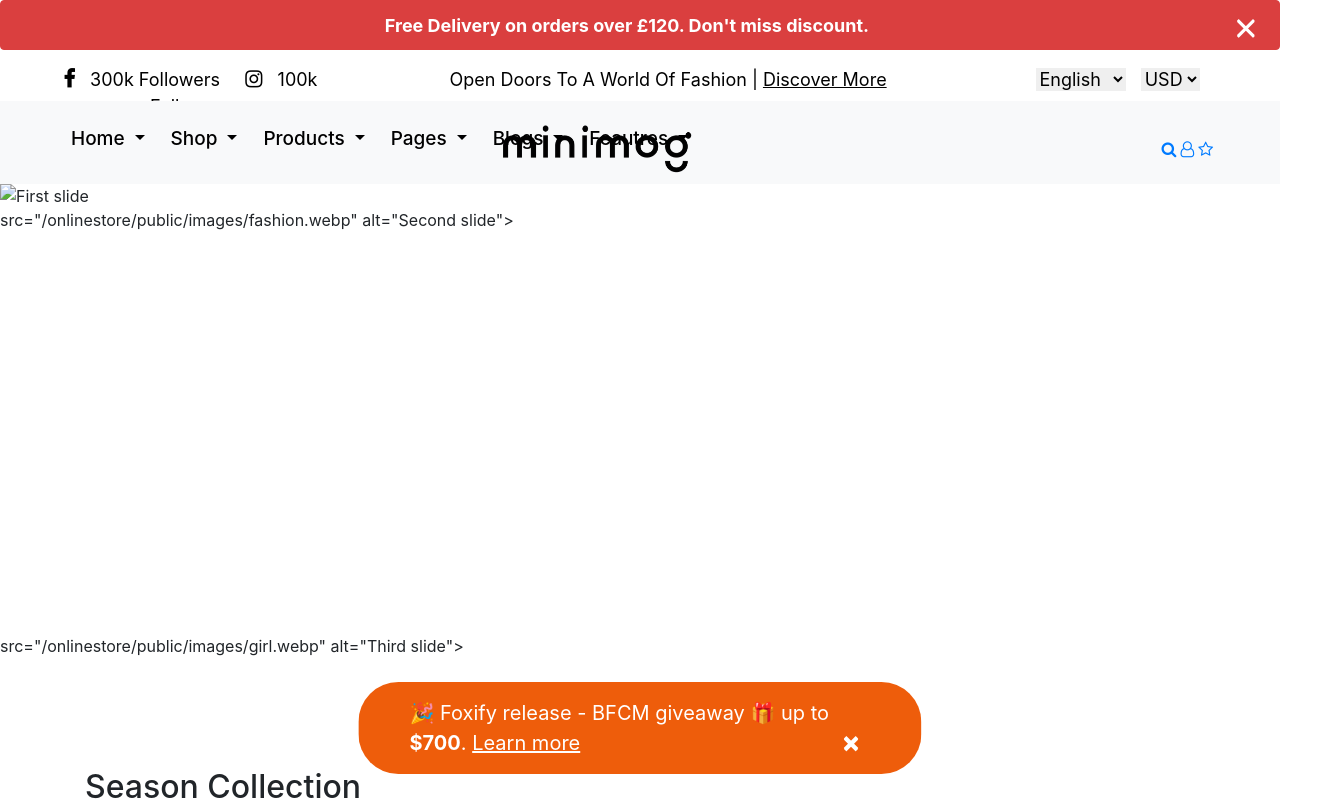
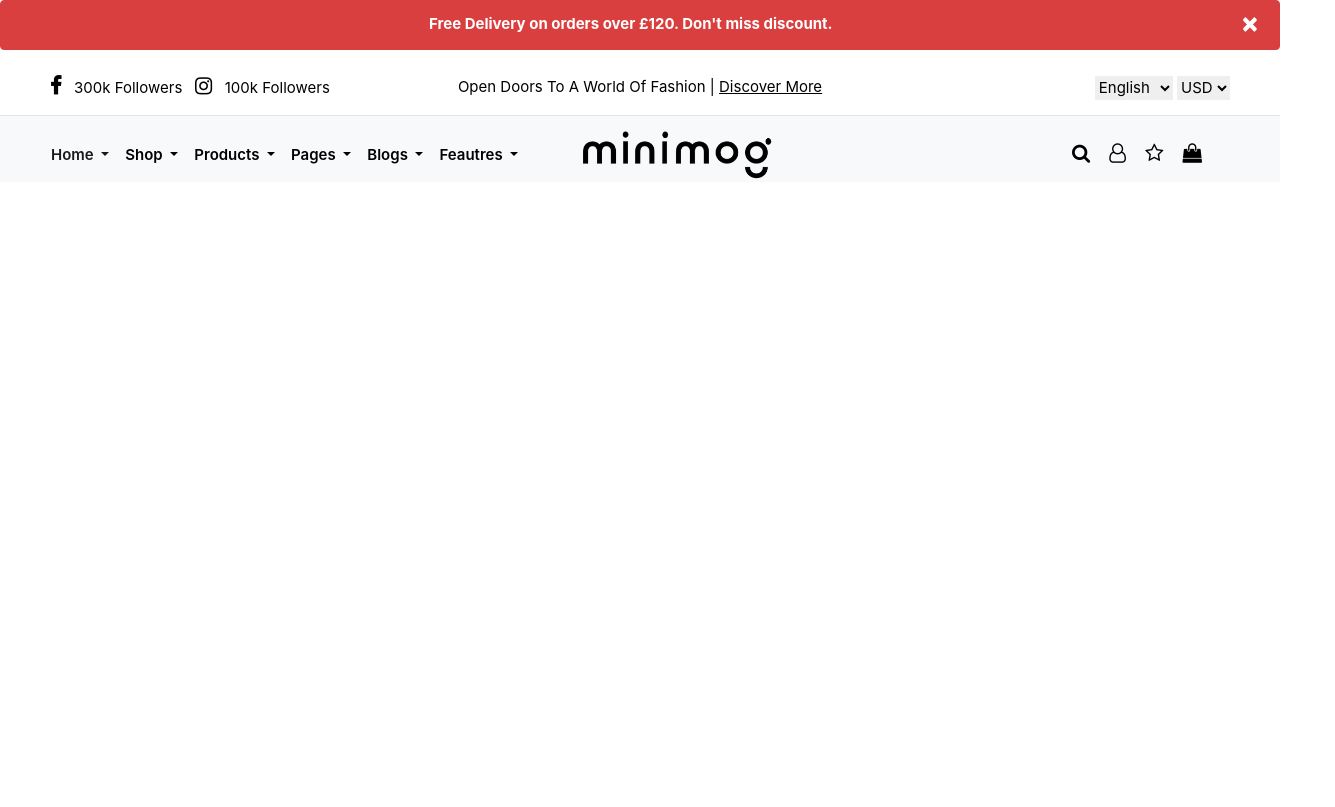
Before and after one commit to godwill00/minimog-clone, a plain HTML site: page src/index.html in a window 1280 px wide. Shown: the whole page, 1335 px wide, since content can reach past the window. Drawn offline with nearby package versions, Linux system fonts and the light colour scheme.

Commit message:
Worked on UI optimization + navbar fixes

```diff
--- a/public/css/index.css
+++ b/public/css/index.css
@@ -1,3 +1,10 @@
+body {
+    width: 100%;
+    height: 100%;
+    font-size: 15px;
+}
+
+
 .alert-danger {
     color: white;
     background-color: #da3f3f;
@@ -7,21 +14,22 @@
 }
 
 .head {
-    position: relative;
-    bottom: 1px;
-    font-size: large;
+    font-size: 15px;
 }
 
 div.followers-div {
-    width: 25%;
+    width: 27%;
+    display: flex;
 }
 
 div.more {
-    width: 60%;
+    /* width: 60%; */
 }
 
 div.drop {
-    width: 20%;
+    width: 27%;
+    display: flex;
+    justify-content: flex-end;
 }
 
 .close div {
@@ -37,8 +45,8 @@ a.close {
 }
 
 div.times {
-    font-weight: 300;
-    font-size: 40px;
+    font-size: 27px;
+    padding-bottom: 5px;
 }
 
 .close {
@@ -112,14 +120,14 @@ i.fa.fa-instagram {
     background-color: white;
     border-color: black;
     text-align: center;
-    height: 35px;
-    padding-left: 50px;
-    padding-right: 50px;
+    height: auto;
     display: flex;
     flex-direction: row;
     justify-content: space-between;
-    font-size: large;
     font-weight: 400;
+    padding: 10px 50px 15px 50px;
+    font-size: 15px;
+    border-bottom: 0.3px solid #e4e4e4;
 }
 
 .navbar {
@@ -138,8 +146,6 @@ i.fa.fa-instagram {
 }
 
 .mini-logo {
-    right: 40%;
-    position: relative;
 }
 
 .swipper-pagination {
@@ -208,3 +214,20 @@ div.fa{
 .navbar-light .navbar-nav .nav-link {
     color: black;
 }
+
+.bolder {
+    font-weight: 600;
+}
+
+.navbar-icons a {
+    color: #000;
+    padding-right: 15px;
+}
+
+.navbar-icons a .fa-2x {
+    font-size: 1.3em;
+}
+
+.nav-item .dark-border:hover {
+    border-bottom: 2px solid #000;
+}
--- a/src/index.html
+++ b/src/index.html
@@ -35,7 +35,7 @@
     </div>
 
 
-    <nav class="first-nav">
+    <div class="first-nav">
         <div class="followers-div">
             <a class="followers" href="#">
                 <i class="fa fa-facebook" aria-hidden="true"></i> &nbsp; 300k Followers
@@ -87,42 +87,40 @@
             </select>
 
         </div>
-    </nav>
+    </div>
 
     <nav class="navbar navbar-expand-lg navbar-light bg-light">
 
         <div class="collapse navbar-collapse" id="navbarSupportedContent">
-            <ul class="navbar-nav mr-auto">
-                <li class="nav-item active">
-                <li class="nav-item dropdown">
-                    <a class="nav-link dropdown-toggle" href="#" id="navbarDropdown" role="button"
+            <ul class="navbar-nav mr-2 bolder">
+                <li class="nav-item active dropdown" onmouseover="handleHover('homeDropdown')" onmouseleave="handleLeave('homeDropdown')">
+                    <a class="nav-link dropdown-toggle dark-border" href="#" id="homeDropdown" role="button"
                         data-toggle="dropdown" aria-haspopup="true" aria-expanded="false">
                         Home
                     </a>
-                    <div class="dropdown-menu" aria-labelledby="navbarDropdown">
+                    <div class="dropdown-menu" id="homeDropdownMenu" aria-labelledby="navbarDropdown">
                         <a class="dropdown-item" href="#">Action</a>
                         <a class="dropdown-item" href="#">Another action</a>
                     </div>
                 </li>
 
-                <li class="nav-item dropdown">
-                    <a class="nav-link dropdown-toggle" href="#" id="navbarDropdown" role="button"
+                <li class="nav-item dropdown" onmouseover="handleHover('shopDropdown')" onmouseleave="handleLeave('shopDropdown')">
+                    <a class="nav-link dropdown-toggle dark-border" href="#" id="shopDropdown" role="button"
                         data-toggle="dropdown" aria-haspopup="true" aria-expanded="false">
                         Shop
                     </a>
-                    <div class="dropdown-menu" aria-labelledby="navbarDropdown">
+                    <div class="dropdown-menu" id="shopDropdownMenu" aria-labelledby="navbarDropdown">
                         <a class="dropdown-item" href="#">Action</a>
                         <a class="dropdown-item" href="#">Another action</a>
-
                     </div>
                 </li>
 
-                <li class="nav-item dropdown">
-                    <a class="nav-link dropdown-toggle" href="#" id="navbarDropdown" role="button"
+                <li class="nav-item dropdown" onmouseover="handleHover('productsDropdown')" onmouseleave="handleLeave('productsDropdown')">
+                    <a class="nav-link dropdown-toggle dark-border" href="#" id="productsDropdown" role="button"
                         data-toggle="dropdown" aria-haspopup="true" aria-expanded="false">
                         Products
                     </a>
-                    <div class="dropdown-menu" aria-labelledby="navbarDropdown">
+                    <div class="dropdown-menu" id="productsDropdownMenu" aria-labelledby="navbarDropdown">
                         <a class="dropdown-item" href="#">Action</a>
                         <a class="dropdown-item" href="#">Another action</a>
                         <div class="dropdown-divider"></div>
@@ -130,12 +128,12 @@
                     </div>
                 </li>
 
-                <li class="nav-item dropdown">
-                    <a class="nav-link dropdown-toggle" href="#" id="navbarDropdown" role="button"
+                <li class="nav-item dropdown" onmouseover="handleHover('pagesDropdown')" onmouseleave="handleLeave('pagesDropdown')">
+                    <a class="nav-link dropdown-toggle dark-border" href="#" id="pagesDropdown" role="button"
                         data-toggle="dropdown" aria-haspopup="true" aria-expanded="false">
                         Pages
                     </a>
-                    <div class="dropdown-menu" aria-labelledby="navbarDropdown">
+                    <div class="dropdown-menu" id="pagesDropdownMenu" aria-labelledby="navbarDropdown">
                         <a class="dropdown-item" href="#">About us</a>
                         <a class="dropdown-item" href="#">Contact 1</a>
                         <a class="dropdown-item" href="#">Contact 2</a>
@@ -145,12 +143,12 @@
                     </div>
                 </li>
 
-                <li class="nav-item dropdown">
-                    <a class="nav-link dropdown-toggle" href="#" id="navbarDropdown" role="button"
+                <li class="nav-item dropdown" onmouseover="handleHover('blogsDropdown')" onmouseleave="handleLeave('blogsDropdown')">
+                    <a class="nav-link dropdown-toggle dark-border" href="#" id="blogsDropdown" role="button"
                         data-toggle="dropdown" aria-haspopup="true" aria-expanded="false">
                         Blogs
                     </a>
-                        <div class="dropdown-menu" aria-labelledby="navbarDropdown">
+                    <div class="dropdown-menu" id="blogsDropdownMenu" aria-labelledby="navbarDropdown">
                         <a class="dropdown-item" href="#">Action</a>
                         <a class="dropdown-item" href="#">Another action</a>
                         <div class="dropdown-divider"></div>
@@ -158,12 +156,12 @@
                     </div>
                 </li>
 
-                <li class="nav-item dropdown">
-                    <a class="nav-link dropdown-toggle" href="#" id="navbarDropdown" role="button"
+                <li class="nav-item dropdown" onmouseover="handleHover('featuresDropdown')" onmouseleave="handleLeave('featuresDropdown')">
+                    <a class="nav-link dropdown-toggle dark-border" href="#" id="featuresDropdown" role="button"
                         data-toggle="dropdown" aria-haspopup="true" aria-expanded="false">
                         Feautres
                     </a>
-                    <div class="dropdown-menu" aria-labelledby="navbarDropdown">
+                    <div class="dropdown-menu" id="featuresDropdownMenu" aria-labelledby="navbarDropdown">
                         <a class="dropdown-item" href="#">Action</a>
                         <a class="dropdown-item" href="#">Another action</a>
                         <div class="dropdown-divider"></div>
@@ -172,101 +170,45 @@
                 </li>
             </ul>
 
-            <div class="mini-logo">
+            <div class="mini-logo mr-auto ml-5">
                 <img class="logo" src="../public/images/minimog-logo.avif">
             </div>
 
-            <div class="fa">
+            <div class="navbar-icons ml-auto">
                 <a class="" href="#">
-                    <i class="fa fa-search" aria-hidden="true"></i>
+                    <i class="fa fa-search fa-2x" aria-hidden="true"></i>
                 </a>
 
                 <a class="" href="#">
-                    <i class="fa fa-user-o" aria-hidden="true"></i>
+                    <i class="fa fa-user-o fa-2x" aria-hidden="true"></i>
                 </a>
 
                 <a class="" href="#">
-                    <i class="fa fa-star-o" aria-hidden="true"></i>
+                    <i class="fa fa-star-o fa-2x" aria-hidden="true"></i>
                 </a>
 
                 <a class="" href="#">
-                   <i class="fa fa-bag-shopping" aria-hidden="true"></i>
+                    <i class="fa fa-shopping-bag fa-2x" aria-hidden="true"></i>
                 </a>
-
             </div>
         </div>
     </nav>
 
+    <script type="text/javascript">
+        function handleHover(id) {
+            var dropdown = document.getElementById(id);
+            dropdown.classList.add("show");
 
-    <div id="carouselExampleSlidesOnly" class="carousel slide" data-ride="carousel">
-        <div class="carousel-inner">
-            <div class="carousel-item active">
-                <img class="d-block w-100" src="/onlinestore/public/images/girl.webp" alt="First slide">
-            </div>
-            <!-- <div class="carousel-item"> -->
-                <!-- <img class="d-block w-100" -->
-                    src="/onlinestore/public/images/fashion.webp"
-                    alt="Second slide">
-            </div>
-            <!-- <div class="carousel-item"> -->
-                <!-- <img class="d-block w-100" -->
-                    src="/onlinestore/public/images/girl.webp"
-                    alt="Third slide">
-            </div>
+            var dropdownMenu = document.getElementById(id + "Menu");
+            dropdownMenu.classList.add("show");
+        }
 
-            <div class="swiper-pagination">
-                <span class="sf__dot sf__dot-active"></span>
-                <span class="sf__dot"></span>
-            </div>
-        </div>
-    </div>
+        function handleLeave(id) {
+            var dropdown = document.getElementById(id);
+            dropdown.classList.remove("show");
 
-    <div class="alert sf-campaign-banner" role="alert">
-        <div class="sf-campaign-banner__wrapper">
-            🎉 Foxify release - BFCM giveaway 🎁 up to <strong>$700</strong>.
-            <a href="_" target="_blank" class="sf-campaign-banner__link">Learn more</a>
-            <button type="button" class="close" data-dismiss="alert" aria-label="close">
-                <div>&times;</div>
-            </button>
-        </div>
-    </div>
-
-
-    <div class="section-header__container container-fluid">
-        <div class="section__header relative w-full text-left">
-            <h2 class="section__head">Season Collection</h2>
-            <div class="collection-list__controls hide-on-mb flex absolute">
-                <div class="sf-slider__controls flex items-center justify-center mt-5 md:mt-0 -mx-2 justify-start">
-
-                </div>
-            </div>
-        </div>
-    </div>
-
-    <div class="sf__ms sf-grid sf__ms--slider collection-list__inner--overflow">
-        <div class="sf__ms-wrapper flex ">
-            <div class="swiper-wrapper">
-                <div class="sf-column swiper-slide swiper-slide-duplicate"></div>
-                <div class="sf-column swiper-slide swiper-slide-duplicate"></div>
-                <div class="sf-column swiper-slide swiper-slide-duplicate"></div>
-                <div class="sf-column swiper-slide swiper-slide-duplicate swiper-slide-prev"></div>
-                <div class="sf-column swiper-slide swiper-slide-duplicate swiper-slide-active"></div>
-                <link href="/onlinestore/public/images/liquid-bg.jpg">
-                <div class="sf-column swiper-slide swiper-slide-duplicate swiper-slide-next"></div>
-                <link
-                    href="/onlinestore/public/images/luxury-ornamental-mandala-design-background-260nw-1575575629.webp">
-            </div>
-        </div>
-    </div>
-
-    <div class="carousel-item">
-        <img src="..." alt="...">
-        <div class="carousel-caption d-none d-md-block">
-          <h5>...</h5>
-          <p>...</p>
-        </div>
-      </div>
-
-
-
+            var dropdownMenu = document.getElementById(id + "Menu");
+            dropdownMenu.classList.remove("show");
+        }
+    </script>
 </body>
```
Lines whose indentation alone changed are shown as unchanged.
